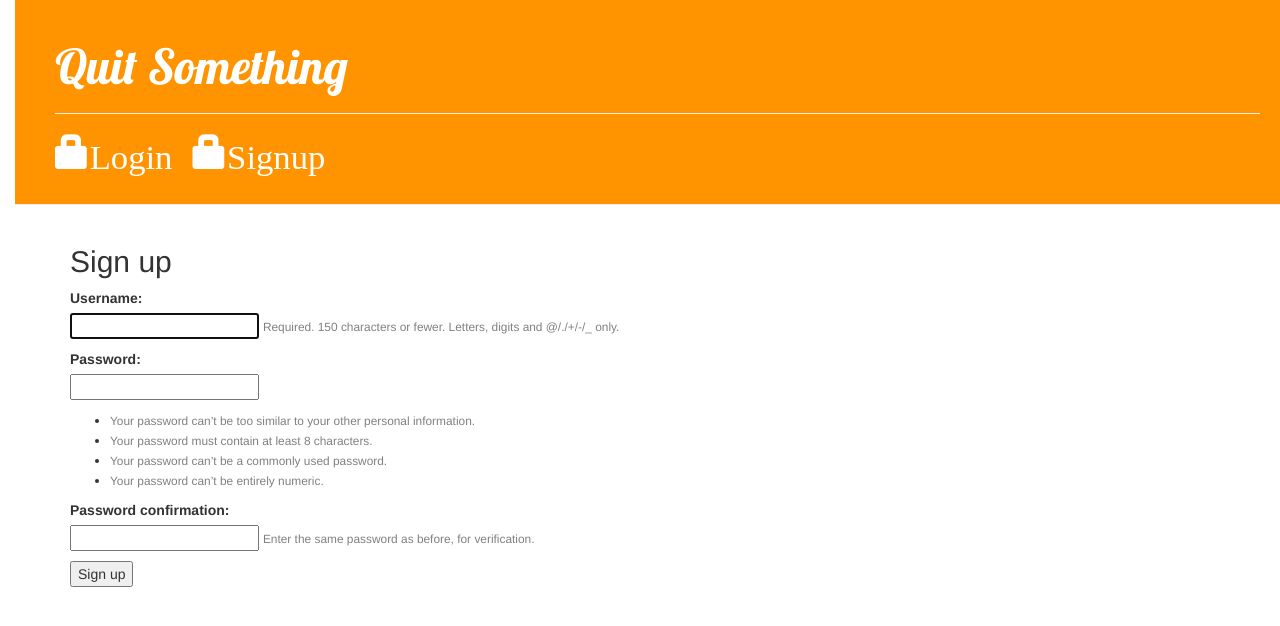
After one commit to ronraney/quit_app, a Django app: page /signup/ in a window 1280 px wide. The commit adds this page. Shown: the top 626 px of the page. Run offline with Django 3.2, Linux system fonts and the light colour scheme; some libraries are stand-ins or nearby versions.

Commit message:
Add user registration function

```diff
--- a/quit/templates/quit/base.html
+++ b/quit/templates/quit/base.html
@@ -15,6 +15,7 @@
                 <p class="top-menu">Hello <span class="username">{{ user.username }}</span> <small>(<a href="{% url 'logout' %}">Log out</a>)</small></p>
             {% else %}
                 <a href="{% url 'login' %}" class="top-menu"><span class="glyphicon glyphicon-lock">Login</span></a>
+                <a href="{% url 'signup' %}" class="top-menu"><span class="glyphicon glyphicon-lock">Signup</span></a>
             {% endif %}
 
         </div>
--- /dev/null
+++ b/quit/templates/registration/signup.html
@@ -0,0 +1,21 @@
+{% extends 'quit/base.html' %}
+
+{% block content %}
+  <h2>Sign up</h2>
+  <form method="post">
+    {% csrf_token %}
+    {% for field in form %}
+      <p>
+        {{ field.label_tag }}<br>
+        {{ field }}
+        {% if field.help_text %}
+          <small style="color: grey">{{ field.help_text }}</small>
+        {% endif %}
+        {% for error in field.errors %}
+          <p style="color: red">{{ error }}</p>
+        {% endfor %}
+      </p>
+    {% endfor %}
+    <button type="submit">Sign up</button>
+  </form>
+{% endblock %}
--- a/quit/urls.py
+++ b/quit/urls.py
@@ -6,4 +6,5 @@ urlpatterns = [
     url(r'^thing/(?P<pk>\d+)/$', views.thing_detail, name='thing_detail'),
     url(r'^thing/new/$', views.thing_new, name='thing_new'),
     url(r'^thing/(?P<pk>\d+)/edit/$', views.thing_edit, name='thing_edit'),
+    url(r'^signup/$', views.signup, name='signup'),
 ]
--- a/quit/views.py
+++ b/quit/views.py
@@ -2,7 +2,9 @@ from django.shortcuts import render, get_object_or_404
 from django.utils import timezone
 from .models import Thing
 from .forms import ThingForm
-from django.shortcuts import redirect
+from django.shortcuts import render, redirect
+from django.contrib.auth import login, authenticate
+from django.contrib.auth.forms import UserCreationForm
 import datetime
 
 # Create your views here.
@@ -42,3 +44,17 @@ def thing_edit(request, pk):
     else:
         form = ThingForm(instance=thing)
     return render(request, 'quit/thing_edit.html', {'form': form})
+
+def signup(request):
+    if request.method == 'POST':
+        form = UserCreationForm(request.POST)
+        if form.is_valid():
+            form.save()
+            username = form.cleaned_data.get('username')
+            raw_password = form.cleaned_data.get('password1')
+            user = authenticate(username=username, password=raw_password)
+            login(request, user)
+            return render(request, 'quit/something_list.html')
+    else:
+        form = UserCreationForm()
+    return render(request, 'registration/signup.html', {'form': form})
--- a/quit_app/urls.py
+++ b/quit_app/urls.py
@@ -15,7 +15,6 @@ Including another URLconf
 """
 from django.conf.urls import include, url
 from django.contrib import admin
-
 from django.contrib.auth import views
 
 urlpatterns = [
```
